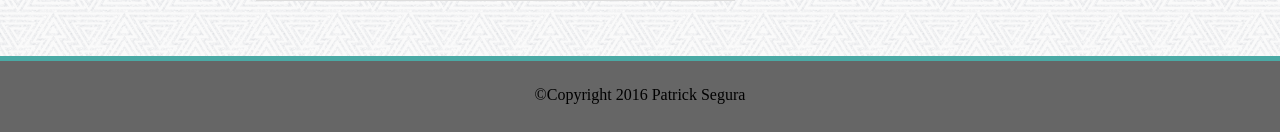
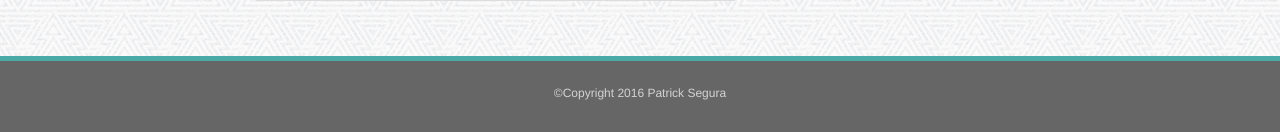
Before and after one commit to rasianart/Basic-Portfolio, a PHP site: page /contact.html in a window 1280 px wide. Shown: the part 668-800 px from the top of the page. Run offline with PHP 8.4, Linux system fonts and the light colour scheme.

Commit message:
Final2 Draft

```diff
--- a/assets/css/style.css
+++ b/assets/css/style.css
@@ -253,4 +253,7 @@ footer {
 	padding-top: 2%;
 	background-color: #666666;
 	height:45px;
+	color: #D3D3D3;
+	font-size: 12px;
+	font-family: "Helvetica Neue";
 }
```
